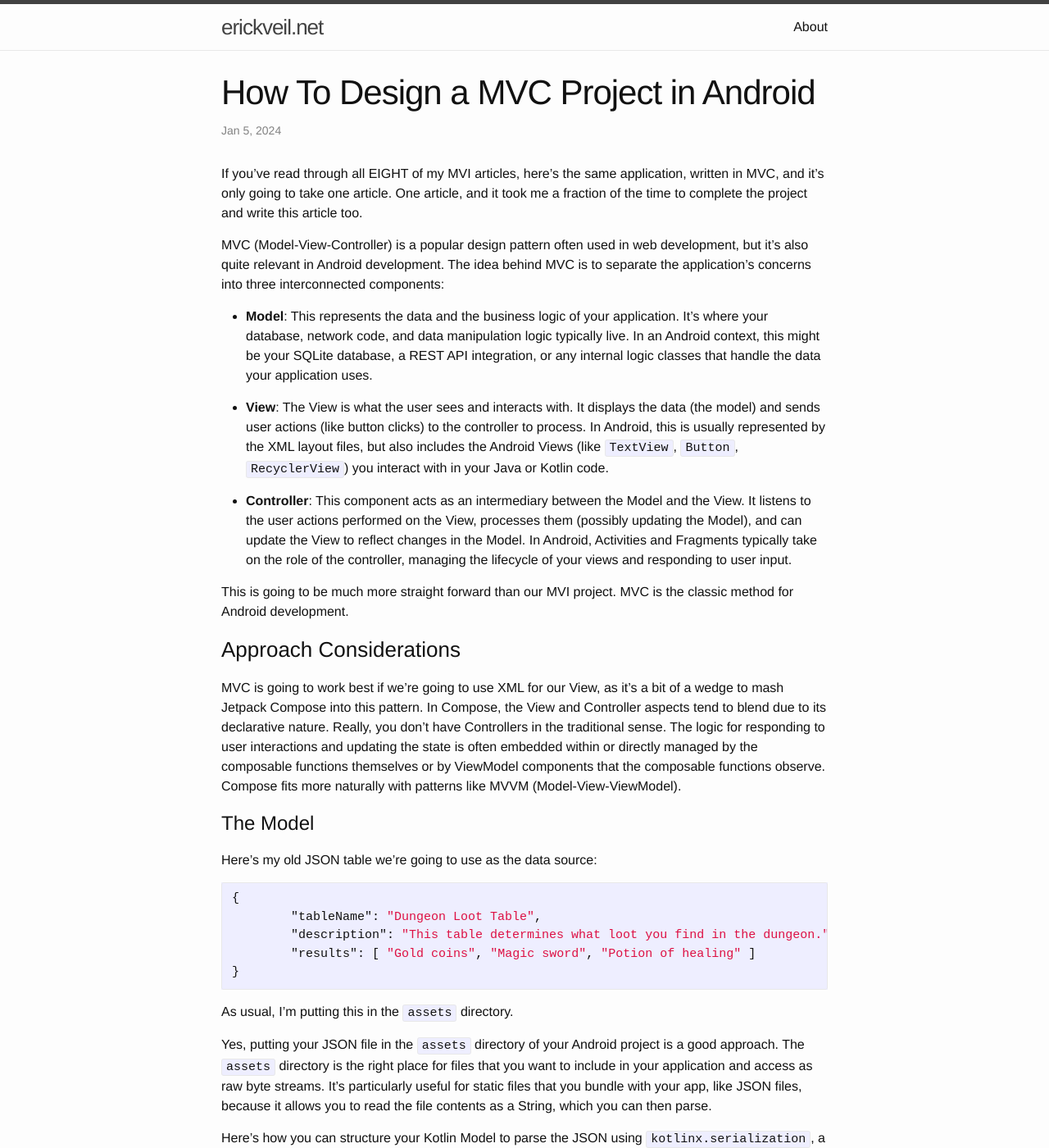
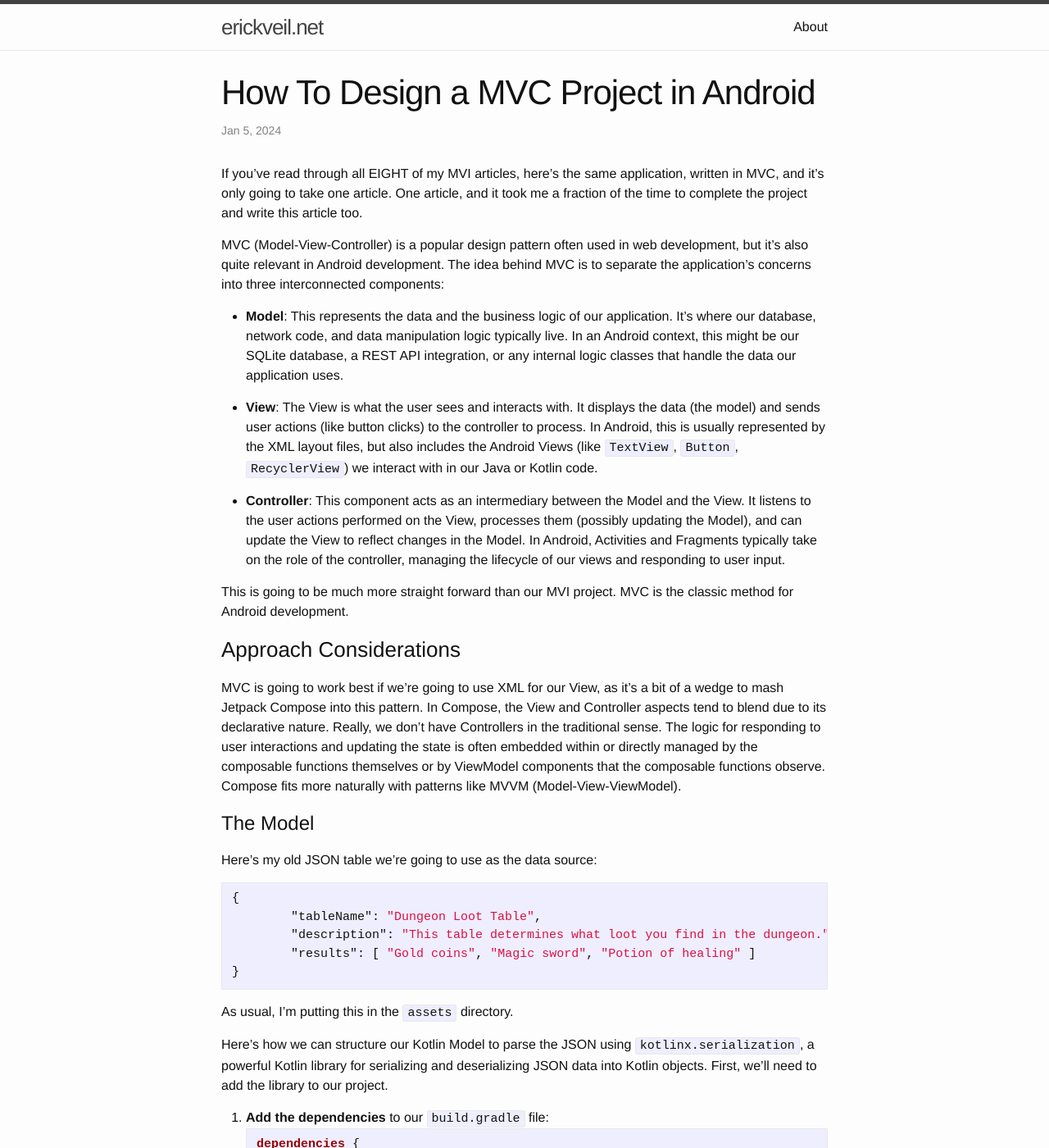
Before and after one commit to erickveil/erickveil.github.com, a Jekyll site: the page built from _posts/2024-01-05-How-To-Design-a-MVC-Project.md, in a window 1280 px wide and 1400 px high. Shown: the whole window at 82% size. Built offline with Jekyll 4.4.1, drawn with Linux system fonts in a browser that asks for light colours; some of the changed text lies outside the part shown.

Commit message:
Always editing after posting, of course.

````diff
--- a/_posts/2024-01-05-How-To-Design-a-MVC-Project.md
+++ b/_posts/2024-01-05-How-To-Design-a-MVC-Project.md
@@ -13,17 +13,17 @@ If you've read through all EIGHT of my MVI articles, here's the same application
 
 MVC (Model-View-Controller) is a popular design pattern often used in web development, but it's also quite relevant in Android development. The idea behind MVC is to separate the application's concerns into three interconnected components:
 
-- **Model**: This represents the data and the business logic of your application. It's where your database, network code, and data manipulation logic typically live. In an Android context, this might be your SQLite database, a REST API integration, or any internal logic classes that handle the data your application uses.
+- **Model**: This represents the data and the business logic of our application. It's where our database, network code, and data manipulation logic typically live. In an Android context, this might be our SQLite database, a REST API integration, or any internal logic classes that handle the data our application uses.
 
-- **View**: The View is what the user sees and interacts with. It displays the data (the model) and sends user actions (like button clicks) to the controller to process. In Android, this is usually represented by the XML layout files, but also includes the Android Views (like `TextView`, `Button`, `RecyclerView`) you interact with in your Java or Kotlin code.
+- **View**: The View is what the user sees and interacts with. It displays the data (the model) and sends user actions (like button clicks) to the controller to process. In Android, this is usually represented by the XML layout files, but also includes the Android Views (like `TextView`, `Button`, `RecyclerView`) we interact with in our Java or Kotlin code.
 
-- **Controller**: This component acts as an intermediary between the Model and the View. It listens to the user actions performed on the View, processes them (possibly updating the Model), and can update the View to reflect changes in the Model. In Android, Activities and Fragments typically take on the role of the controller, managing the lifecycle of your views and responding to user input.
+- **Controller**: This component acts as an intermediary between the Model and the View. It listens to the user actions performed on the View, processes them (possibly updating the Model), and can update the View to reflect changes in the Model. In Android, Activities and Fragments typically take on the role of the controller, managing the lifecycle of our views and responding to user input.
 
 This is going to be much more straight forward than our MVI project. MVC is the classic method for Android development.
 
 ### Approach Considerations
 
-MVC is going to work best if we're going to use XML for our View, as it's a bit of a wedge to mash Jetpack Compose into this pattern. In Compose, the View and Controller aspects tend to blend due to its declarative nature. Really, you don't have Controllers in the traditional sense. The logic for responding to user interactions and updating the state is often embedded within or directly managed by the composable functions themselves or by ViewModel components that the composable functions observe. Compose fits more naturally with patterns like MVVM (Model-View-ViewModel).
+MVC is going to work best if we're going to use XML for our View, as it's a bit of a wedge to mash Jetpack Compose into this pattern. In Compose, the View and Controller aspects tend to blend due to its declarative nature. Really, we don't have Controllers in the traditional sense. The logic for responding to user interactions and updating the state is often embedded within or directly managed by the composable functions themselves or by ViewModel components that the composable functions observe. Compose fits more naturally with patterns like MVVM (Model-View-ViewModel).
 
 # The Model
 
@@ -39,25 +39,23 @@ Here's my old JSON table we're going to use as the data source:
 
 As usual, I'm putting this in the `assets` directory.
 
-Yes, putting your JSON file in the `assets` directory of your Android project is a good approach. The `assets` directory is the right place for files that you want to include in your application and access as raw byte streams. It's particularly useful for static files that you bundle with your app, like JSON files, because it allows you to read the file contents as a String, which you can then parse.
+Here's how we can structure our Kotlin Model to parse the JSON using `kotlinx.serialization`, a powerful Kotlin library for serializing and deserializing JSON data into Kotlin objects. First, we'll need to add the library to our project.
 
-Here's how you can structure your Kotlin Model to parse the JSON using `kotlinx.serialization`, a powerful Kotlin library for serializing and deserializing JSON data into Kotlin objects. First, you'll need to add the library to your project.
-
-1. **Add the dependencies** to your `build.gradle` file:
+1. **Add the dependencies** to our `build.gradle` file:
 ```kotlin
 dependencies {
 	implementation("org.jetbrains.kotlinx:kotlinx-serialization-json:+")
 }
 ```
 
-And the plugin at the top of your `build.gradle`:
+And the plugin at the top of our `build.gradle`:
 ```kotlin
 plugins {
 	kotlin("plugin.serialization") version "+"
 }
 ```
 
-2. **Define your data classes** to model the JSON structure. These classes will be used by `kotlinx.serialization` to deserialize the JSON into Kotlin objects.
+2. **Define our data classes** to model the JSON structure. These classes will be used by `kotlinx.serialization` to deserialize the JSON into Kotlin objects.
 
 **LootTable.kt**:
 ```kotlin
@@ -119,7 +117,7 @@ Honestly, I just use the WSYIWYG editor in Android Studio to set up my view. It'
 
 # The Controller
 
-Setting up the Controller part (in this case, your Activity) in Kotlin to interact with these UI elements will be straightforward. You'll set up an `OnClickListener` for the button that, when pressed, calls a function to roll on the loot table and updates the TextView with the selected item.
+Setting up the Controller part (in this case, our Activity) in Kotlin to interact with these UI elements will be straightforward. We'll set up an `OnClickListener` for the button that, when pressed, calls a function to roll on the loot table and updates the TextView with the selected item.
 
 Let's create a Kotlin Activity that loads the loot table from the JSON file in the assets directory, waits for the user to press the roll button, and then displays a random item from the loot table in the TextView.
 
@@ -155,7 +153,7 @@ class MainActivity : AppCompatActivity() {
 
 This code does the following:
 
-1. **Loads the loot table** from the JSON file in the `assets` directory when the activity is created. Make sure your JSON file is named `loot_table.json` and is placed in the `assets` folder. If you haven't created this folder yet, you can do so by right-clicking on the `src/main` directory in Android Studio, choosing `New > Directory`, and naming it `assets`.
+1. **Loads the loot table** from the JSON file in the `assets` directory when the activity is created. Make sure our JSON file is named `loot_table.json` and is placed in the `assets` folder.
 
 2. **Finds the button and text view** in the layout by their IDs.
 
@@ -170,6 +168,6 @@ This setup follows the MVC pattern with:
 
 It's pretty simple compared to my **Eight Part** 😲 MVI walkthrough which does the same thing as this one. I think if you're going to want to put together a project that's not MVC, you're going to have to come up with a very good reason to give up the simplicity of development you've got here.
 
-One reason that I can think of right now might be: Maybe you're working on a more dynamic UI. The static nature of the XML does not lend itself very well to dynamically generating UI elements on the fly. It's not impossible, but I would rather do that job in Compose.
+One reason that I can think of right now might be: Maybe we're working on a more dynamic UI. The static nature of the XML does not lend itself very well to dynamically generating UI elements on the fly. It's not impossible, but I would rather do that job in Compose.
 
 Here's the whole project on GitHub: [MVC Table Roller](https://github.com/erickveil/MVC_Table_Roller)
````
